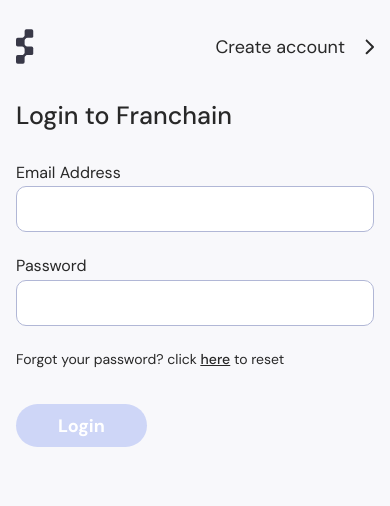
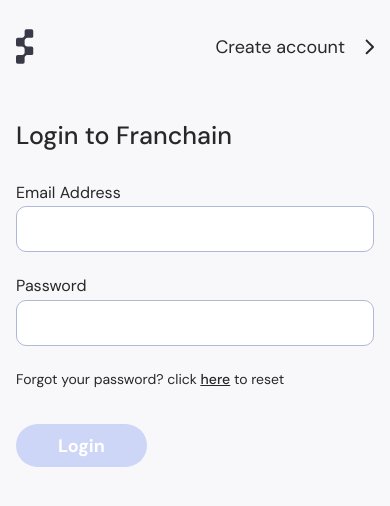
Before and after one commit to clefayomide/royalty-platform, a React (Vite) app: page /auth/login in a window 390 px wide. Shown: the top 506 px of the page. Built offline with nearby package versions, Linux system fonts and the light colour scheme.

Commit message:
alignment fix

```diff
--- a/src/pages/guest/auth/Login.tsx
+++ b/src/pages/guest/auth/Login.tsx
@@ -35,7 +35,7 @@ export const Login = () => {
 	return (
 		<div>
 			<AppAuthNavigationMenu onClick={handleOpenSignup} text="Create account" />
-			<AppTypography variant="h5" className="mt-5 text-[25px] font-medium">
+			<AppTypography variant="h5" className="mt-10 md:mt-5 text-[25px] font-medium">
 				Login to Franchain
 			</AppTypography>
 			<AppForm
```
